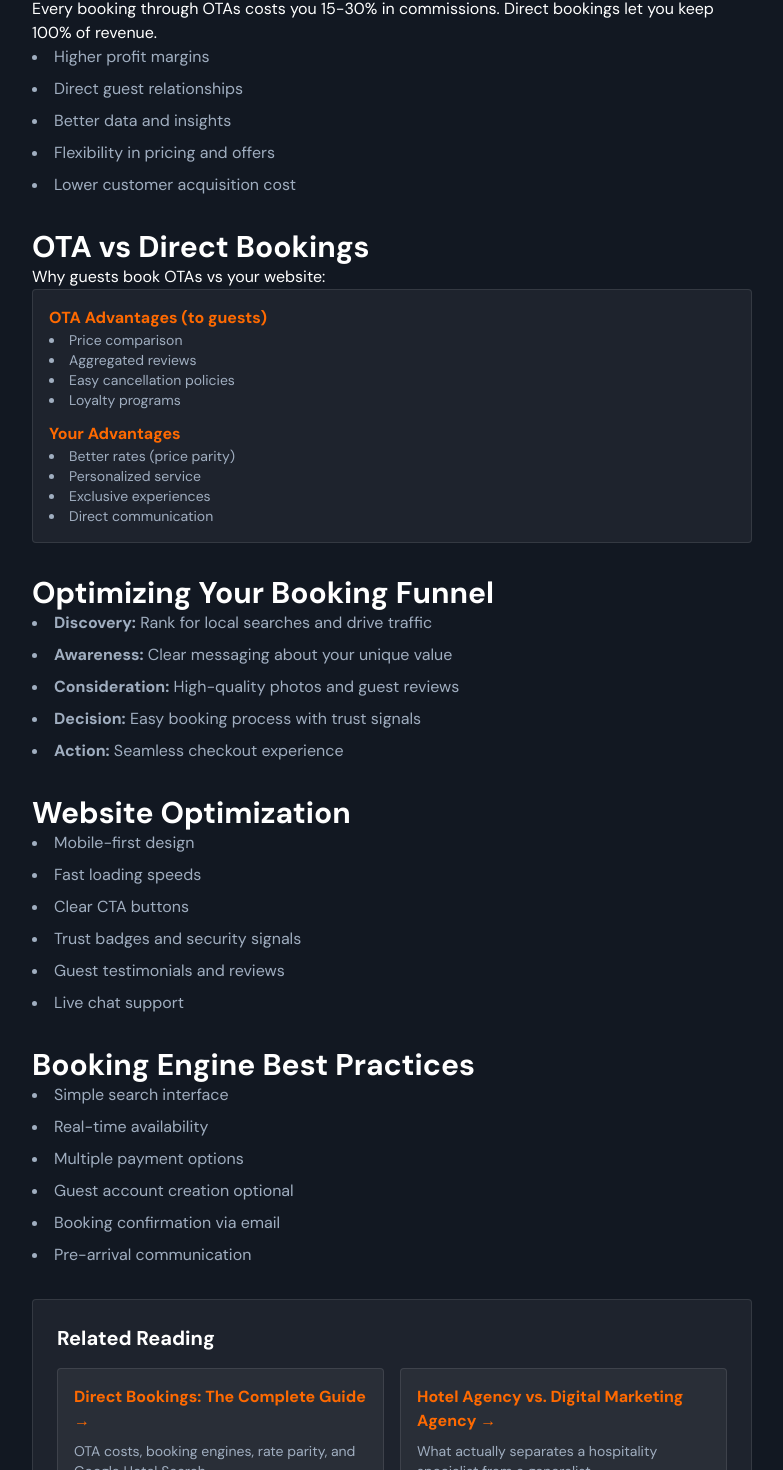
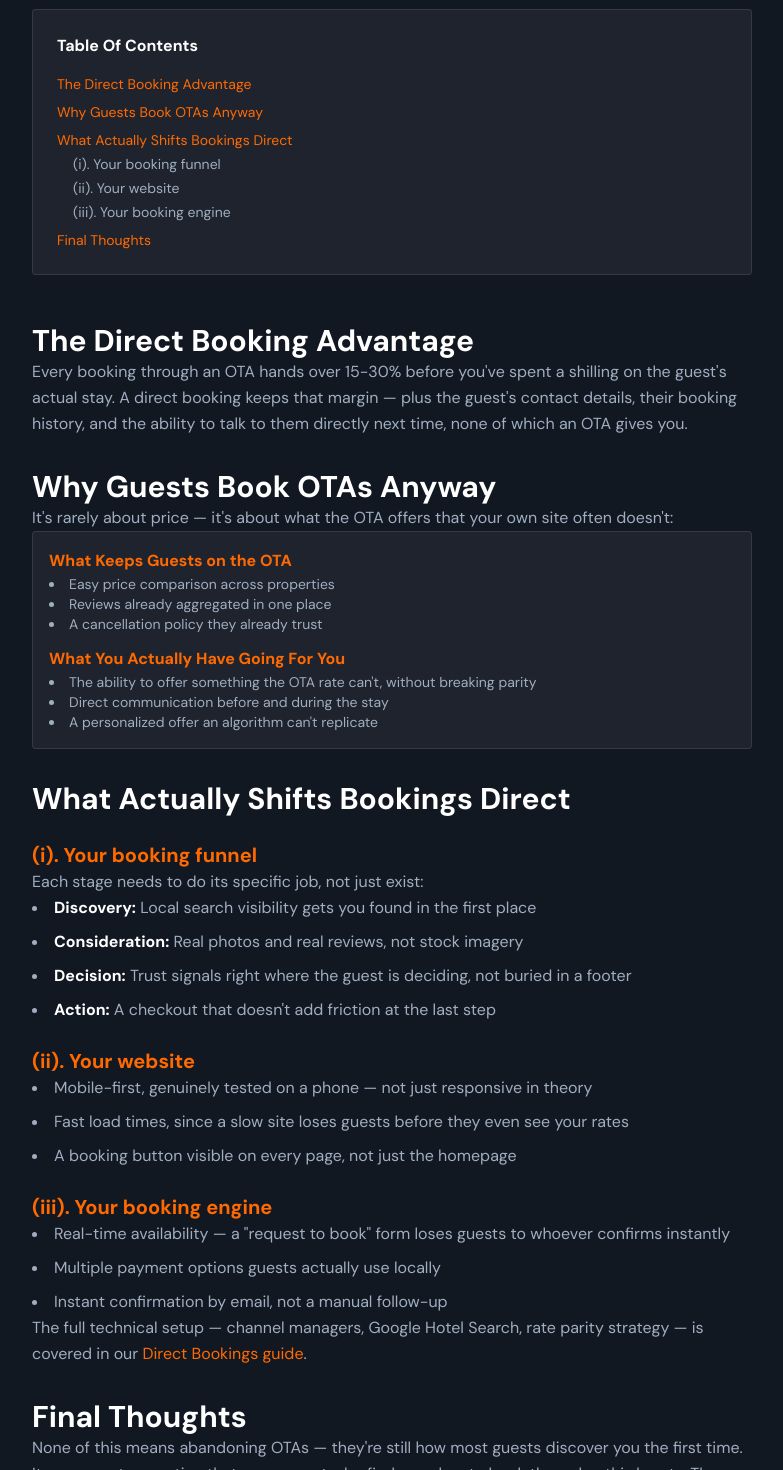
Before and after one commit to JoMogere/v0-local-experience-consulting, a Next.js app: page /blog/direct-hotel-bookings in a window 1280 px wide. Shown: the part 459-1929 px from the top of the page, without its empty margins (248-1031 px from the left). Built offline with nearby package versions, Linux system fonts and the light colour scheme.

Commit message:
Rewrite all blog category pages in consistent voice: TOC, roman-numeral breakdowns, concrete examples, internal links

```diff
--- a/app/blog/direct-hotel-bookings/page.tsx
+++ b/app/blog/direct-hotel-bookings/page.tsx
@@ -1,8 +1,9 @@
 import { Metadata } from 'next'
+import Link from 'next/link'
 
 export const metadata: Metadata = {
-  title: 'Direct Hotel Bookings | BookedUp Africa',
-  description: 'Reduce OTA dependency and increase direct bookings through optimized websites and conversion strategies.',
+  title: 'Increase Direct Hotel Bookings: A Practical Guide | BookedUp Africa',
+  description: 'Why guests default to OTAs, and the specific funnel and website fixes that shift bookings back to your own channel.',
   keywords: 'direct hotel bookings, booking funnel, OTA vs direct, conversion rate optimization hotels',
 }
 
@@ -10,98 +11,121 @@ export default function DirectBookingsPillar() {
   return (
     <article className="min-h-screen bg-navy-deep text-white pt-24">
       <div className="max-w-3xl mx-auto px-4 md:px-6">
-        <div className="text-sm text-text-gray mb-8"><a href="/blog" className="hover:text-orange-500">Blog</a> / Direct Bookings</div>
+        <div className="text-sm text-text-gray mb-8"><Link href="/blog" className="hover:text-orange-500">Blog</Link> / Direct Bookings</div>
         <header className="mb-12">
-          <h1 className="text-4xl md:text-5xl font-bold mb-6">Increase Direct Hotel Bookings</h1>
-          <p className="text-xl text-text-gray mb-6">Reduce OTA dependence and maximize revenue with direct booking optimization.</p>
+          <h1 className="text-4xl md:text-5xl font-bold mb-6">Increase Direct Hotel Bookings: A Practical Guide</h1>
+          <p className="text-xl text-text-gray mb-6">
+            Every OTA booking costs 15-30% in commission. Here's what actually shifts that number in your favor.
+          </p>
         </header>
 
-        <section className="prose prose-invert max-w-none space-y-8">
-          <div>
-            <h2 className="text-3xl font-bold">The Direct Booking Advantage</h2>
-            <p>Every booking through OTAs costs you 15-30% in commissions. Direct bookings let you keep 100% of revenue.</p>
-            <ul className="list-disc list-inside space-y-2 text-text-gray">
-              <li>Higher profit margins</li>
-              <li>Direct guest relationships</li>
-              <li>Better data and insights</li>
-              <li>Flexibility in pricing and offers</li>
-              <li>Lower customer acquisition cost</li>
-            </ul>
+        <nav className="bg-white/5 border border-white/10 rounded-lg p-6 mb-12">
+          <h2 className="font-bold mb-4">Table Of Contents</h2>
+          <ul className="space-y-2 text-sm text-text-gray">
+            <li><Link href="#advantage" className="text-orange-500 hover:text-orange-400">The Direct Booking Advantage</Link></li>
+            <li><Link href="#why-otas" className="text-orange-500 hover:text-orange-400">Why Guests Book OTAs Anyway</Link></li>
+            <li>
+              <Link href="#fixes" className="text-orange-500 hover:text-orange-400">What Actually Shifts Bookings Direct</Link>
+              <ul className="ml-4 mt-1 space-y-1">
+                <li>(i). Your booking funnel</li>
+                <li>(ii). Your website</li>
+                <li>(iii). Your booking engine</li>
+              </ul>
+            </li>
+            <li><Link href="#final-thoughts" className="text-orange-500 hover:text-orange-400">Final Thoughts</Link></li>
+          </ul>
+        </nav>
+
+        <section className="prose prose-invert max-w-none space-y-8 text-text-gray leading-relaxed">
+          <div id="advantage">
+            <h2 className="text-3xl font-bold text-white">The Direct Booking Advantage</h2>
+            <p>
+              Every booking through an OTA hands over 15-30% before you've spent a shilling on the guest's actual stay. A direct booking keeps that margin — plus the guest's contact details, their booking history, and the ability to talk to them directly next time, none of which an OTA gives you.
+            </p>
           </div>
 
-          <div>
-            <h2 className="text-3xl font-bold">OTA vs Direct Bookings</h2>
-            <p>Why guests book OTAs vs your website:</p>
-            <div className="bg-white/5 border border-white/10 rounded-lg p-4 space-y-3">
+          <div id="why-otas">
+            <h2 className="text-3xl font-bold text-white">Why Guests Book OTAs Anyway</h2>
+            <p>It's rarely about price — it's about what the OTA offers that your own site often doesn't:</p>
+            <div className="bg-white/5 border border-white/10 rounded-lg p-4 space-y-3 not-prose">
               <div>
-                <h4 className="font-semibold text-orange-500">OTA Advantages (to guests)</h4>
+                <h3 className="font-semibold text-orange-500">What Keeps Guests on the OTA</h3>
                 <ul className="text-sm text-text-gray list-disc list-inside">
-                  <li>Price comparison</li>
-                  <li>Aggregated reviews</li>
-                  <li>Easy cancellation policies</li>
-                  <li>Loyalty programs</li>
+                  <li>Easy price comparison across properties</li>
+                  <li>Reviews already aggregated in one place</li>
+                  <li>A cancellation policy they already trust</li>
                 </ul>
               </div>
               <div>
-                <h4 className="font-semibold text-orange-500">Your Advantages</h4>
+                <h3 className="font-semibold text-orange-500">What You Actually Have Going For You</h3>
                 <ul className="text-sm text-text-gray list-disc list-inside">
-                  <li>Better rates (price parity)</li>
-                  <li>Personalized service</li>
-                  <li>Exclusive experiences</li>
-                  <li>Direct communication</li>
+                  <li>The ability to offer something the OTA rate can't, without breaking parity</li>
+                  <li>Direct communication before and during the stay</li>
+                  <li>A personalized offer an algorithm can't replicate</li>
                 </ul>
               </div>
             </div>
           </div>
 
-          <div>
-            <h2 className="text-3xl font-bold">Optimizing Your Booking Funnel</h2>
-            <ul className="list-disc list-inside space-y-2 text-text-gray">
-              <li><strong>Discovery:</strong> Rank for local searches and drive traffic</li>
-              <li><strong>Awareness:</strong> Clear messaging about your unique value</li>
-              <li><strong>Consideration:</strong> High-quality photos and guest reviews</li>
-              <li><strong>Decision:</strong> Easy booking process with trust signals</li>
-              <li><strong>Action:</strong> Seamless checkout experience</li>
+          <div id="fixes">
+            <h2 className="text-3xl font-bold text-white">What Actually Shifts Bookings Direct</h2>
+
+            <h3 className="text-xl font-bold text-orange-500 mt-6">(i). Your booking funnel</h3>
+            <p>Each stage needs to do its specific job, not just exist:</p>
+            <ul className="list-disc list-inside space-y-2">
+              <li><strong className="text-white">Discovery:</strong> Local search visibility gets you found in the first place</li>
+              <li><strong className="text-white">Consideration:</strong> Real photos and real reviews, not stock imagery</li>
+              <li><strong className="text-white">Decision:</strong> Trust signals right where the guest is deciding, not buried in a footer</li>
+              <li><strong className="text-white">Action:</strong> A checkout that doesn't add friction at the last step</li>
             </ul>
+
+            <h3 className="text-xl font-bold text-orange-500 mt-6">(ii). Your website</h3>
+            <ul className="list-disc list-inside space-y-2">
+              <li>Mobile-first, genuinely tested on a phone — not just responsive in theory</li>
+              <li>Fast load times, since a slow site loses guests before they even see your rates</li>
+              <li>A booking button visible on every page, not just the homepage</li>
+            </ul>
+
+            <h3 className="text-xl font-bold text-orange-500 mt-6">(iii). Your booking engine</h3>
+            <ul className="list-disc list-inside space-y-2">
+              <li>Real-time availability — a "request to book" form loses guests to whoever confirms instantly</li>
+              <li>Multiple payment options guests actually use locally</li>
+              <li>Instant confirmation by email, not a manual follow-up</li>
+            </ul>
+            <p>
+              The full technical setup — channel managers, Google Hotel Search, rate parity strategy — is covered in our{' '}
+              <Link href="/pillar/direct-bookings" className="text-orange-500 hover:text-orange-400">Direct Bookings guide</Link>.
+            </p>
           </div>
 
-          <div>
-            <h2 className="text-3xl font-bold">Website Optimization</h2>
-            <ul className="list-disc list-inside space-y-2 text-text-gray">
-              <li>Mobile-first design</li>
-              <li>Fast loading speeds</li>
-              <li>Clear CTA buttons</li>
-              <li>Trust badges and security signals</li>
-              <li>Guest testimonials and reviews</li>
-              <li>Live chat support</li>
-            </ul>
-          </div>
-
-          <div>
-            <h2 className="text-3xl font-bold">Booking Engine Best Practices</h2>
-            <ul className="list-disc list-inside space-y-2 text-text-gray">
-              <li>Simple search interface</li>
-              <li>Real-time availability</li>
-              <li>Multiple payment options</li>
-              <li>Guest account creation optional</li>
-              <li>Booking confirmation via email</li>
-              <li>Pre-arrival communication</li>
-            </ul>
+          <div id="final-thoughts">
+            <h2 className="text-3xl font-bold text-white">Final Thoughts</h2>
+            <p>
+              None of this means abandoning OTAs — they're still how most guests discover you the first time. It means not accepting that every guest who finds you has to book through a third party. The goal is a real, working alternative sitting right there when they're ready to book again.
+            </p>
           </div>
 
           <div className="bg-white/5 border border-white/10 rounded-lg p-6">
             <h2 className="text-xl font-bold mb-4">Related Reading</h2>
             <div className="grid md:grid-cols-2 gap-4">
-              <a href="/pillar/direct-bookings" className="p-4 bg-white/5 border border-white/10 rounded hover:bg-white/10 transition-colors">
+              <Link href="/pillar/direct-bookings" className="p-4 bg-white/5 border border-white/10 rounded hover:bg-white/10 transition-colors block">
                 <h3 className="font-bold text-orange-500 mb-2">Direct Bookings: The Complete Guide →</h3>
                 <p className="text-text-gray text-sm">OTA costs, booking engines, rate parity, and Google Hotel Search</p>
-              </a>
-              <a href="/blog/hotel-marketing-agency-vs-digital-marketing-agency" className="p-4 bg-white/5 border border-white/10 rounded hover:bg-white/10 transition-colors">
+              </Link>
+              <Link href="/blog/hotel-marketing-agency-vs-digital-marketing-agency" className="p-4 bg-white/5 border border-white/10 rounded hover:bg-white/10 transition-colors block">
                 <h3 className="font-bold text-orange-500 mb-2">Hotel Agency vs. Digital Marketing Agency →</h3>
                 <p className="text-text-gray text-sm">What actually separates a hospitality specialist from a generalist</p>
-              </a>
+              </Link>
             </div>
           </div>
+        </section>
+
+        <section className="mt-16 p-8 bg-gradient-to-r from-orange-500/10 to-orange-500/5 border border-orange-500/30 rounded-lg text-center">
+          <h2 className="text-2xl font-bold mb-4">Ready to Shift Bookings Direct?</h2>
+          <p className="text-text-gray mb-6">We'll audit your funnel and tell you exactly where guests are dropping off.</p>
+          <Link href="/contact" className="inline-block px-8 py-3 bg-orange-500 hover:bg-orange-600 text-white font-bold rounded-sm transition-colors">
+            Get Your Free Audit
+          </Link>
         </section>
       </div>
     </article>
```
